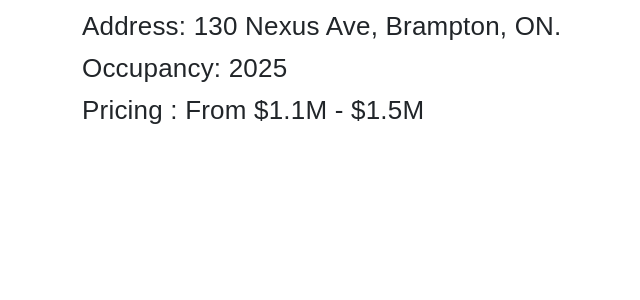
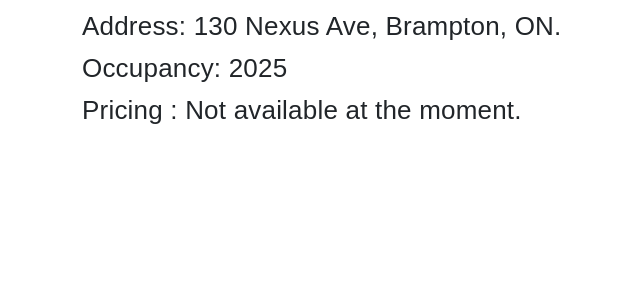
Before and after one commit to udbhavghimire/bodhitowns, a PHP site: page / in a window 1280 px wide. Shown: the part 1240-1540 px from the top of the page, without its empty margins (144-784 px from the left). Run offline with PHP 8.4, Linux system fonts and the light colour scheme; some libraries are stand-ins or nearby versions; some web fonts are replaced.

Commit message:
price removed

```diff
--- a/index.php
+++ b/index.php
@@ -134,7 +134,7 @@
                                 Occupancy: 2025
                                 </p>
                                 <p class="mybot pb-md-0 pb-0 ">
-                                Pricing : From $1.1M - $1.5M
+                                Pricing : Not available at the moment.
                                 </p>
 
 </div>
```
